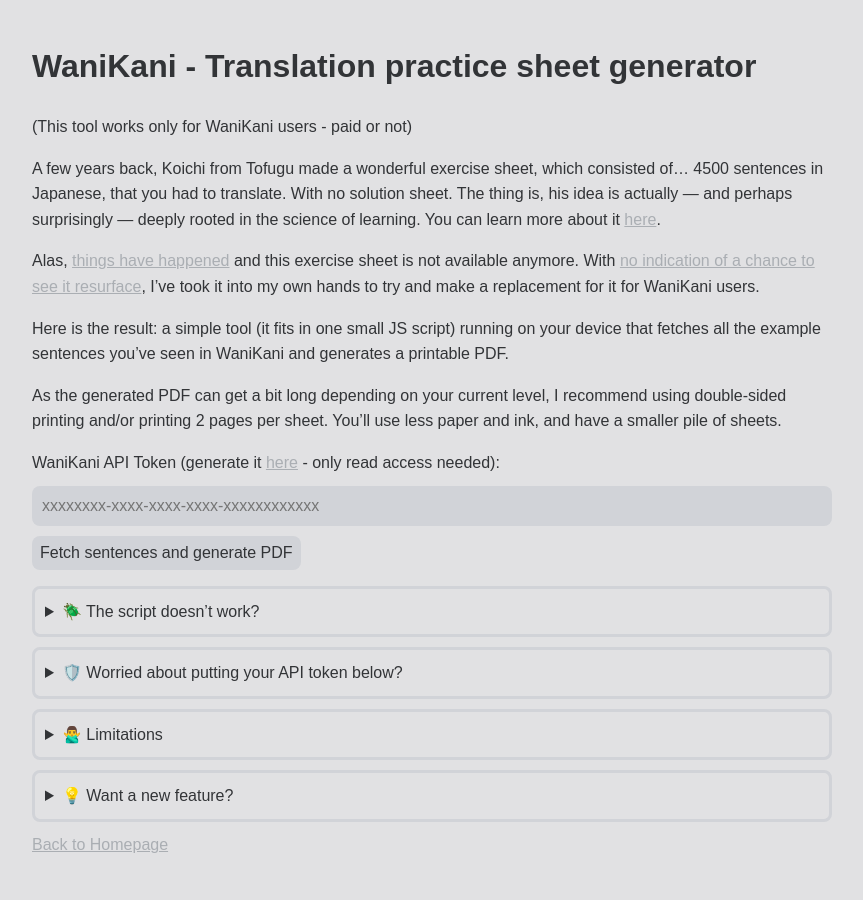
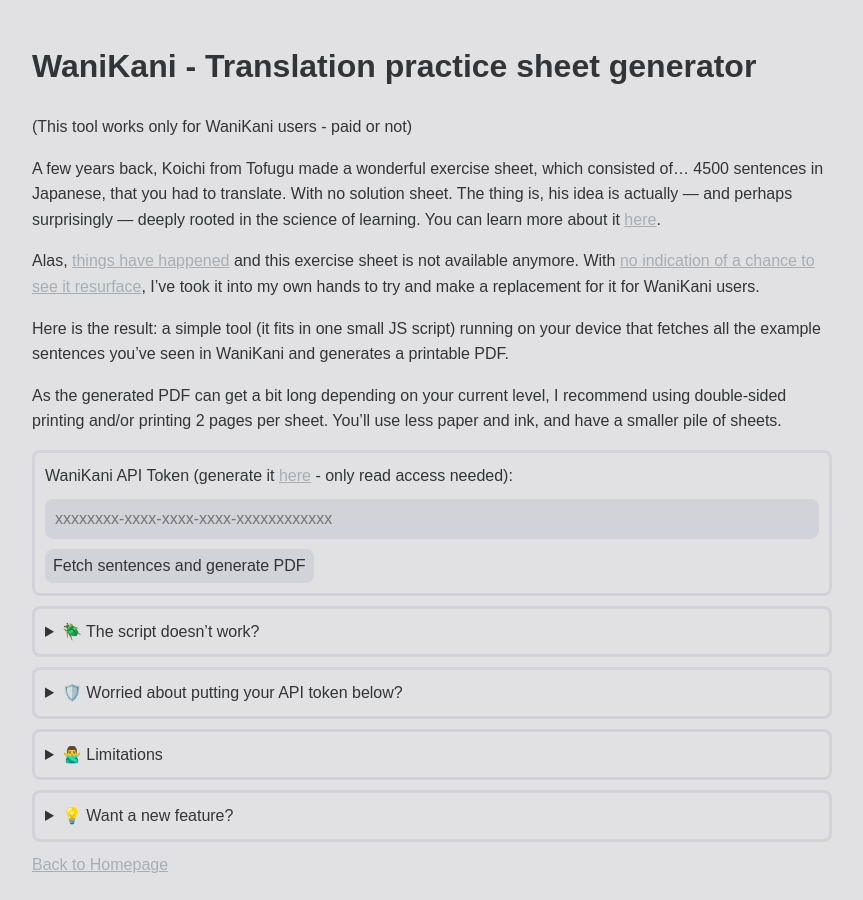
Before and after one commit to maximedrouhin/maximedrouhin.github.io, a Jekyll site: the page built from _pages/wanikani-translation-practice-sheet-generator.md, in a window 1280 px wide. Shown: the whole page, without its empty margins (208-1071 px from the left). Built offline with Jekyll 4.4.1, drawn with Linux system fonts in a browser that asks for light colours.

Commit message:
Better logging

```diff
--- a/_pages/wanikani-translation-practice-sheet-generator.md
+++ b/_pages/wanikani-translation-practice-sheet-generator.md
@@ -16,15 +16,17 @@
 
 As the generated PDF can get a bit long depending on your current level, I recommend using double-sided printing and/or printing 2 pages per sheet. You'll use less paper and ink, and have a smaller pile of sheets.
 
-<form id="wanikani-form">
-  <label for="apiToken">
-    WaniKani API Token (generate it <a href="https://www.wanikani.com/settings/personal_access_tokens" target="_blank">here</a> - only read access needed):
-  </label>
-  <input type="text" placeholder="xxxxxxxx-xxxx-xxxx-xxxx-xxxxxxxxxxxx" id="apiToken" name="apiToken" required>
-  <button type="submit">Fetch sentences and generate PDF</button>
-</form>
+<div class="withborder">
+  <form id="wanikani-form">
+    <label for="apiToken">
+      WaniKani API Token (generate it <a href="https://www.wanikani.com/settings/personal_access_tokens" target="_blank">here</a> - only read access needed):
+    </label>
+    <input type="text" placeholder="xxxxxxxx-xxxx-xxxx-xxxx-xxxxxxxxxxxx" id="apiToken" name="apiToken" required>
+    <button type="submit">Fetch sentences and generate PDF</button>
+  </form>
 
-<p id="status"></p>
+  <div id="status"></div>
+</div>
 
 <details markdown="1">
   <summary>🪲 The script doesn’t work?</summary>
--- a/assets/css/styles.css
+++ b/assets/css/styles.css
@@ -9,6 +9,9 @@
     --error-extra-color: #791717;
     --colorful-error-color: #da3333;
     --colorful-error-extra-color: #791717;
+    --success-color: #00c700;
+    --info-color: #00c2ff;
+    --warning-color: orange;
     --roundness: 0.5rem;
   }
 
@@ -128,7 +131,26 @@
 e1e1e3
 aaaeb3 */
 
+div.withborder {
+    border-radius: .5rem;
+    padding: 10px;
+    margin: 10px auto;
+    border: 3px solid var(--sub-alt-color)
+}
+
+fieldset {
+    border-radius: .5rem;
+    padding: 10px;
+    margin: 10px auto;
+    border: 3px solid var(--sub-alt-color)
+}
+
 #status {
-    margin-top: 15px;
+    font-family: "Roboto Mono", "Roboto Mono", Vazirmatn, monospace;
+    /* margin-top: 15px; */
     color: #e74c3c;
+    background-color: var(--text-color);
+    border-radius: .5rem;
+    /* padding: 10px; */
+    /* margin: 10px auto; */
 }
--- a/scripts/wanikani-translation-practice-sheet-generator.js
+++ b/scripts/wanikani-translation-practice-sheet-generator.js
@@ -1,5 +1,8 @@
 // Helper function to append status messages with color
-function appendStatusMessage(statusElement, message, color = 'black') {
+function appendStatusMessage(statusElement, message, color = 'var(--bg-color)') {
+    statusElement.style.padding = '10px';
+    // statusElement.style.margin = '10px auto';
+    statusElement.style.marginTop = '15px';
     const newMessage = document.createElement('span');
     newMessage.textContent = message;
     newMessage.style.color = color;
@@ -15,7 +18,7 @@
         const currentTime = Math.floor(Date.now() / 1000);
         const waitTime = resetTime - currentTime;
 
-        appendStatusMessage(statusElement, `Rate limit exceeded. Waiting ${waitTime} seconds to retry...`, 'orange');
+        appendStatusMessage(statusElement, `Rate limit exceeded. Waiting ${waitTime} seconds to retry...`, 'var(--warning-color)');
 
         await new Promise(resolve => setTimeout(resolve, waitTime * 1000));
         return true; // Indicates retry needed
@@ -29,7 +32,7 @@
         const errorData = await response.json(); // Parse the error response
         const errorMessage = errorData.error || "Unknown error occurred"; // Extract error message if available
         const errorCode = response.status;
-        appendStatusMessage(statusElement, `API Error: ${errorCode} - ${errorMessage}`, 'red');
+        appendStatusMessage(statusElement, `API Error: ${errorCode} - ${errorMessage}`, 'var(--error-color)');
         throw new Error(`API Error: ${errorCode} - ${errorMessage}`);
     }
 }
@@ -41,28 +44,32 @@
     const apiToken = document.getElementById("apiToken").value;
     const statusElement = document.getElementById("status");
     statusElement.innerHTML = ""; // Clear previous status messages
-    appendStatusMessage(statusElement, "Fetching your current WaniKani level...", 'blue');
+    appendStatusMessage(statusElement, "Fetching your current WaniKani level...", 'var(--info-color)');
+
+    // appendStatusMessage(statusElement, "test default");
+    // appendStatusMessage(statusElement, "test red", 'var(--error-color)');
+    // appendStatusMessage(statusElement, "test orange", 'var(--warning-color)');
 
     try {
         // Fetch user's current level
         const level = await fetchCurrentLevel(apiToken, statusElement);
 
         // Fetch the IDs of vocabulary items that have been started (from levels 1 to currentLevel)
-        appendStatusMessage(statusElement, "Fetching started vocabulary assignments...", 'blue');
+        appendStatusMessage(statusElement, "Fetching started vocabulary assignments...", 'var(--info-color)');
         const startedVocabularyIds = await fetchStartedAssignments(apiToken, level, statusElement);
 
         // Fetch sentences for the started vocabulary items
-        appendStatusMessage(statusElement, "Fetching example sentences...", 'blue');
+        appendStatusMessage(statusElement, "Fetching example sentences...", 'var(--info-color)');
         const [japaneseSentences, englishSentences] = await fetchVocabulary(apiToken, startedVocabularyIds, statusElement);
 
         // Generate and download the PDF with the fetched sentences
-        appendStatusMessage(statusElement, "Generating PDF...", 'blue');
+        appendStatusMessage(statusElement, "Generating PDF...", 'var(--info-color)');
         await generatePDF(japaneseSentences);
 
-        appendStatusMessage(statusElement, "PDF generated successfully and ready for download!", 'green');
+        appendStatusMessage(statusElement, "PDF generated successfully and ready for download!", 'var(--success-color)');
     } catch (error) {
         console.error("Error:", error);
-        appendStatusMessage(statusElement, `Error: ${error.message}`, 'red');
+        appendStatusMessage(statusElement, `Error: ${error.message}`, 'var(--error-color)');
     }
 });
 
@@ -83,11 +90,11 @@
 
             await handleApiErrors(response, statusElement);
             const data = await response.json();
-            appendStatusMessage(statusElement, `Fetched current level: ${data.data.level}`, 'green');
+            appendStatusMessage(statusElement, `Fetched current level: ${data.data.level}`, 'var(--success-color)');
             return data.data.level;
         } while (true);
     } catch (error) {
-        appendStatusMessage(statusElement, "Failed to fetch current level using the API token. Trying with another browser might be a good idea.", 'red');
+        appendStatusMessage(statusElement, "Failed to fetch current level using the API token. Trying with another browser might be a good idea.", 'var(--error-color)');
         throw error;
     }
 }
@@ -115,10 +122,10 @@
             } while (response.status === 429);
         }
 
-        appendStatusMessage(statusElement, `Fetched ${startedVocabularyIds.length} started vocabulary assignments.`, 'green');
+        appendStatusMessage(statusElement, `Fetched ${startedVocabularyIds.length} started vocabulary assignments.`, 'var(--success-color)');
         return startedVocabularyIds;
     } catch (error) {
-        appendStatusMessage(statusElement, "Failed to fetch started assignments.", 'red');
+        appendStatusMessage(statusElement, "Failed to fetch started assignments.", 'var(--error-color)');
         throw error;
     }
 }
@@ -177,10 +184,10 @@
             }
         }
 
-        appendStatusMessage(statusElement, `Fetched ${japaneseSentences.length} sentences.`, 'green');
+        appendStatusMessage(statusElement, `Fetched ${japaneseSentences.length} sentences.`, 'var(--success-color)');
         return [japaneseSentences, englishSentences];
     } catch (error) {
-        appendStatusMessage(statusElement, "Failed to fetch example sentences.", 'red');
+        appendStatusMessage(statusElement, "Failed to fetch example sentences.", 'var(--error-color)');
         throw error;
     }
 }
```
